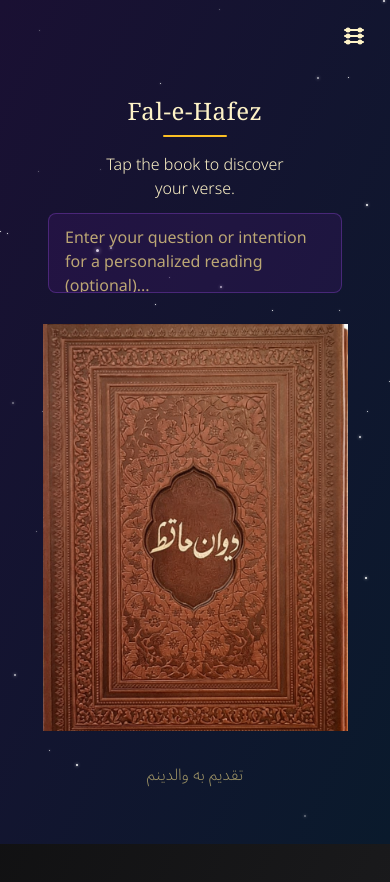
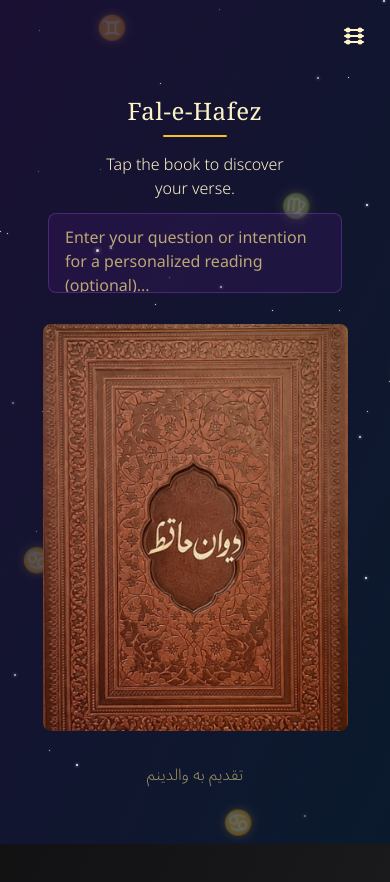
Before and after one commit to confettilabsgit/oracle-card-app-v0, a Next.js app: page /fal-e-hafez in a window 390 px wide. Shown: the top 882 px of the page. Built offline with nearby package versions, Linux system fonts and the light colour scheme.

Commit message:
Add floating zodiac signs and improve mobile book cover
- Add floating zodiac sign animations in background (8 signs)
- Improve mobile book cover cropping with rounded corners
- Increase left/right crop on mobile book cover (-18px)
- Add float-zodiac animation CSS

```diff
--- a/app/fal-e-hafez/page.tsx
+++ b/app/fal-e-hafez/page.tsx
@@ -52,6 +52,7 @@ export default function FaleHafez() {
       const randomCard = cards[Math.floor(Math.random() * cards.length)]
       setSelectedCard(randomCard)
       setStars(generateStars())
+      setZodiacSigns(generateZodiacSigns())
     }
   }, [])
 
@@ -72,6 +73,27 @@ export default function FaleHafez() {
   }
 
   const [stars, setStars] = useState<Array<{id: number, top: number, left: number, size: string, delay: number}>>([])
+
+  // Generate random zodiac sign positions
+  const generateZodiacSigns = () => {
+    if (typeof window === 'undefined') return []
+    const zodiacSigns = ['♈', '♉', '♊', '♋', '♌', '♍', '♎', '♏', '♐', '♑', '♒', '♓']
+    const signs = []
+    const signCount = 8
+    for (let i = 0; i < signCount; i++) {
+      signs.push({
+        id: i,
+        symbol: zodiacSigns[Math.floor(Math.random() * zodiacSigns.length)],
+        top: Math.random() * 100,
+        left: Math.random() * 100,
+        delay: Math.random() * 5,
+        duration: 15 + Math.random() * 10, // 15-25 seconds
+      })
+    }
+    return signs
+  }
+
+  const [zodiacSigns, setZodiacSigns] = useState<Array<{id: number, symbol: string, top: number, left: number, delay: number, duration: number}>>([])
 
   function getCardMeaning(name: string) {
     const meanings: Record<string, string> = {
@@ -336,6 +358,20 @@ export default function FaleHafez() {
               animationDelay: `${star.delay}s`,
             }}
           />
+        ))}
+        {zodiacSigns.map((sign) => (
+          <div
+            key={sign.id}
+            className="zodiac-sign"
+            style={{
+              top: `${sign.top}%`,
+              left: `${sign.left}%`,
+              animationDelay: `${sign.delay}s`,
+              animationDuration: `${sign.duration}s`,
+            }}
+          >
+            {sign.symbol}
+          </div>
         ))}
       </div>
       {/* Shooting star animation */}
@@ -751,7 +787,7 @@ export default function FaleHafez() {
                   marginBottom: '32px',
                 }}>
                   <div
-                    className="relative mx-auto overflow-hidden cursor-pointer"
+                    className="relative mx-auto overflow-hidden cursor-pointer rounded-lg"
                     style={{
                       width: 'min(392px, calc(90vw - 46px))',
                       height: 'min(548px, calc((min(440px, 90vw) - 24px) * 1.245))',
@@ -759,18 +795,19 @@ export default function FaleHafez() {
                     }}
                     onClick={flipCover}
                   >
-                    <div style={{
+                    <div className="rounded-lg" style={{
                       position: 'absolute',
-                      left: '-11px',
+                      left: '-18px',
                       top: 0,
-                      right: '-11px',
+                      right: '-18px',
                       bottom: 0,
+                      overflow: 'hidden',
                     }}>
                       <Image
                         src="/cards/bookcover.png"
                         alt="Book Cover"
                         fill
-                        className="object-cover rounded-lg"
+                        className="object-cover"
                         style={{
                           boxShadow: '0 20px 40px rgba(0,0,0,0.5)',
                           pointerEvents: 'none',
--- a/app/globals.css
+++ b/app/globals.css
@@ -217,3 +217,32 @@
   height: 3px;
   box-shadow: 0 0 4px rgba(255, 255, 255, 1);
 }
+
+@keyframes float-zodiac {
+  0%, 100% {
+    transform: translate(0, 0) rotate(0deg);
+    opacity: 0.4;
+  }
+  25% {
+    transform: translate(20px, -30px) rotate(5deg);
+    opacity: 0.6;
+  }
+  50% {
+    transform: translate(-15px, -50px) rotate(-5deg);
+    opacity: 0.5;
+  }
+  75% {
+    transform: translate(10px, -20px) rotate(3deg);
+    opacity: 0.7;
+  }
+}
+
+.zodiac-sign {
+  position: absolute;
+  font-size: 24px;
+  color: rgba(251, 191, 36, 0.5); /* amber-300 with opacity */
+  animation: float-zodiac 20s ease-in-out infinite;
+  pointer-events: none;
+  user-select: none;
+  text-shadow: 0 0 10px rgba(251, 191, 36, 0.3);
+}
--- a/app/page.tsx
+++ b/app/page.tsx
@@ -54,11 +54,33 @@ export default function Home() {
 
   const [stars, setStars] = useState<Array<{id: number, top: number, left: number, size: string, delay: number}>>([])
 
+  // Generate random zodiac sign positions
+  const generateZodiacSigns = () => {
+    if (typeof window === 'undefined') return []
+    const zodiacSigns = ['♈', '♉', '♊', '♋', '♌', '♍', '♎', '♏', '♐', '♑', '♒', '♓']
+    const signs = []
+    const signCount = 8
+    for (let i = 0; i < signCount; i++) {
+      signs.push({
+        id: i,
+        symbol: zodiacSigns[Math.floor(Math.random() * zodiacSigns.length)],
+        top: Math.random() * 100,
+        left: Math.random() * 100,
+        delay: Math.random() * 5,
+        duration: 15 + Math.random() * 10, // 15-25 seconds
+      })
+    }
+    return signs
+  }
+
+  const [zodiacSigns, setZodiacSigns] = useState<Array<{id: number, symbol: string, top: number, left: number, delay: number, duration: number}>>([])
+
   useEffect(() => {
     // Only shuffle on client-side to avoid hydration mismatch
     if (typeof window !== 'undefined') {
       shuffleCards()
       setStars(generateStars())
+      setZodiacSigns(generateZodiacSigns())
     }
   }, [])
 
@@ -238,6 +260,20 @@ export default function Home() {
               animationDelay: `${star.delay}s`,
             }}
           />
+        ))}
+        {zodiacSigns.map((sign) => (
+          <div
+            key={sign.id}
+            className="zodiac-sign"
+            style={{
+              top: `${sign.top}%`,
+              left: `${sign.left}%`,
+              animationDelay: `${sign.delay}s`,
+              animationDuration: `${sign.duration}s`,
+            }}
+          >
+            {sign.symbol}
+          </div>
         ))}
       </div>
       {/* Shooting star animation */}
```
